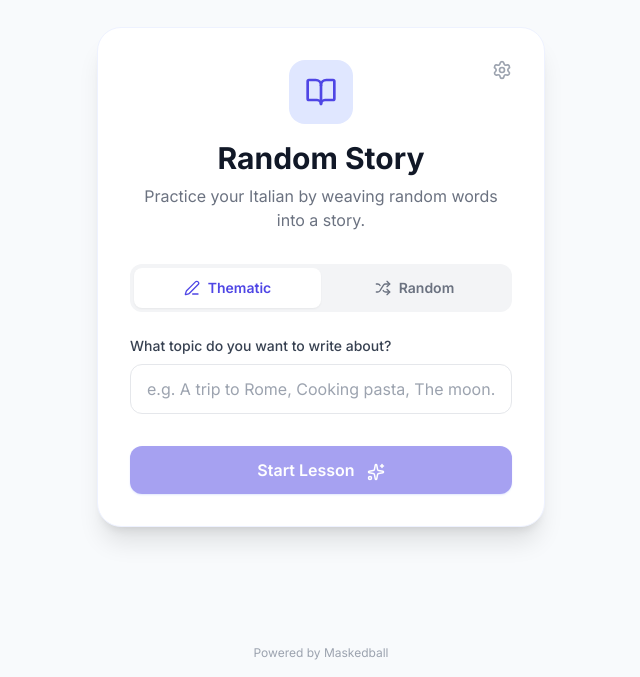
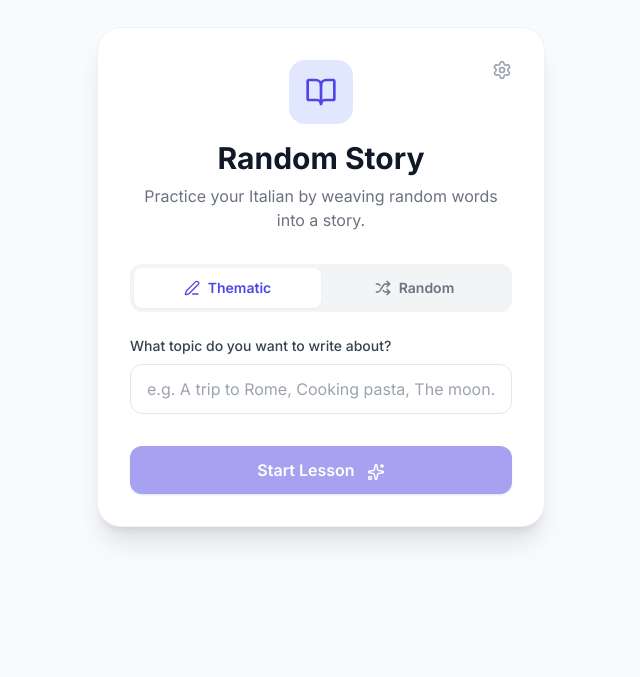
Before and after one commit to efimovnikita/StoryHelper, a React (Vite) app: page / in a window 1280 px wide. Shown: the part 123-800 px from the top of the page, without its empty margins (319-959 px from the left). Built offline with nearby package versions, Linux system fonts and the light colour scheme.

Commit message:
Remove footer

```diff
--- a/App.tsx
+++ b/App.tsx
@@ -959,10 +959,6 @@ const App = () => {
          </div>
       )}
 
-      {/* Footer */}
-      <div className="fixed bottom-4 text-center text-xs text-gray-400 pointer-events-none">
-        Powered by Maskedball
-      </div>
     </div>
   );
 };
```
